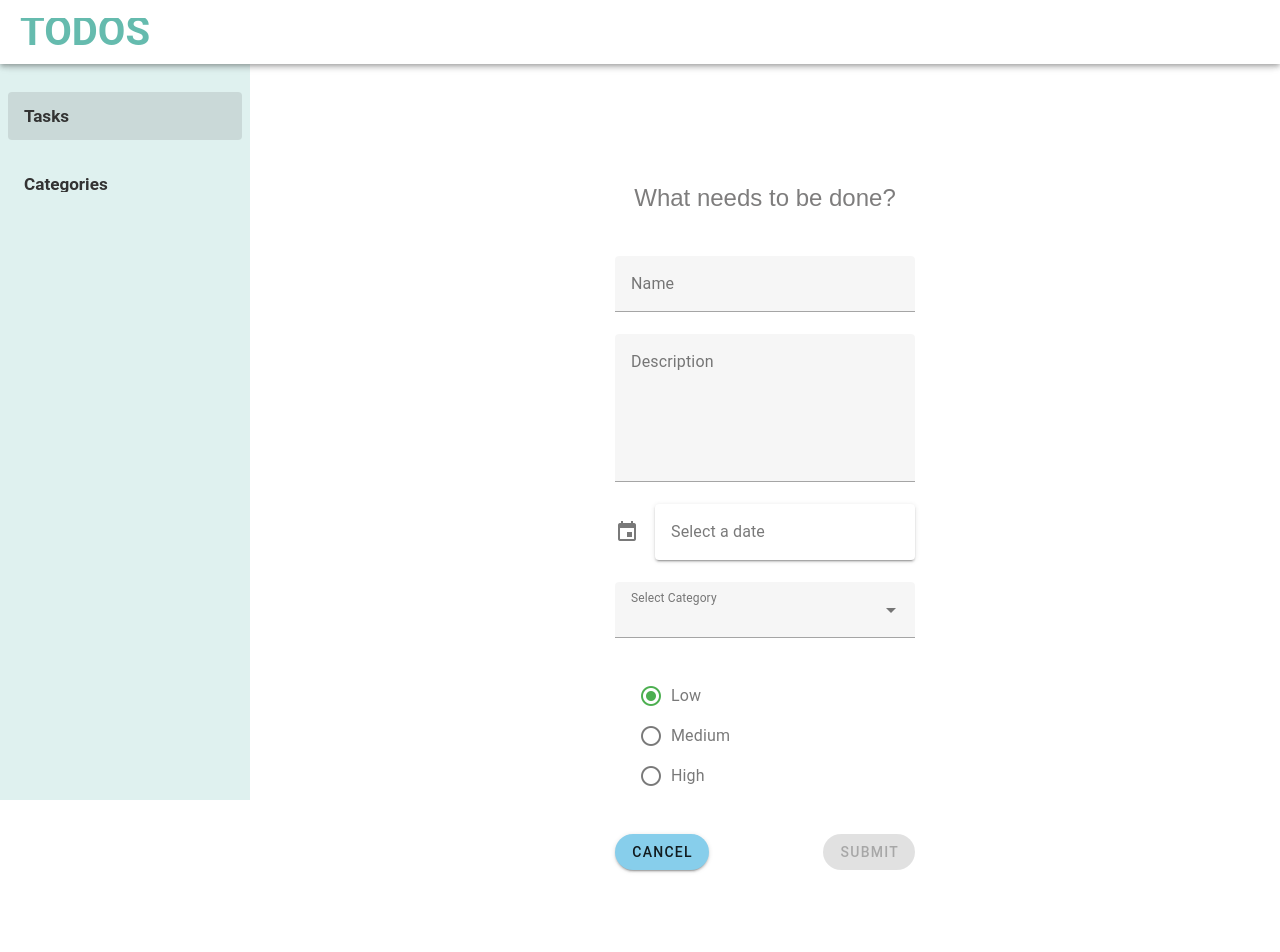
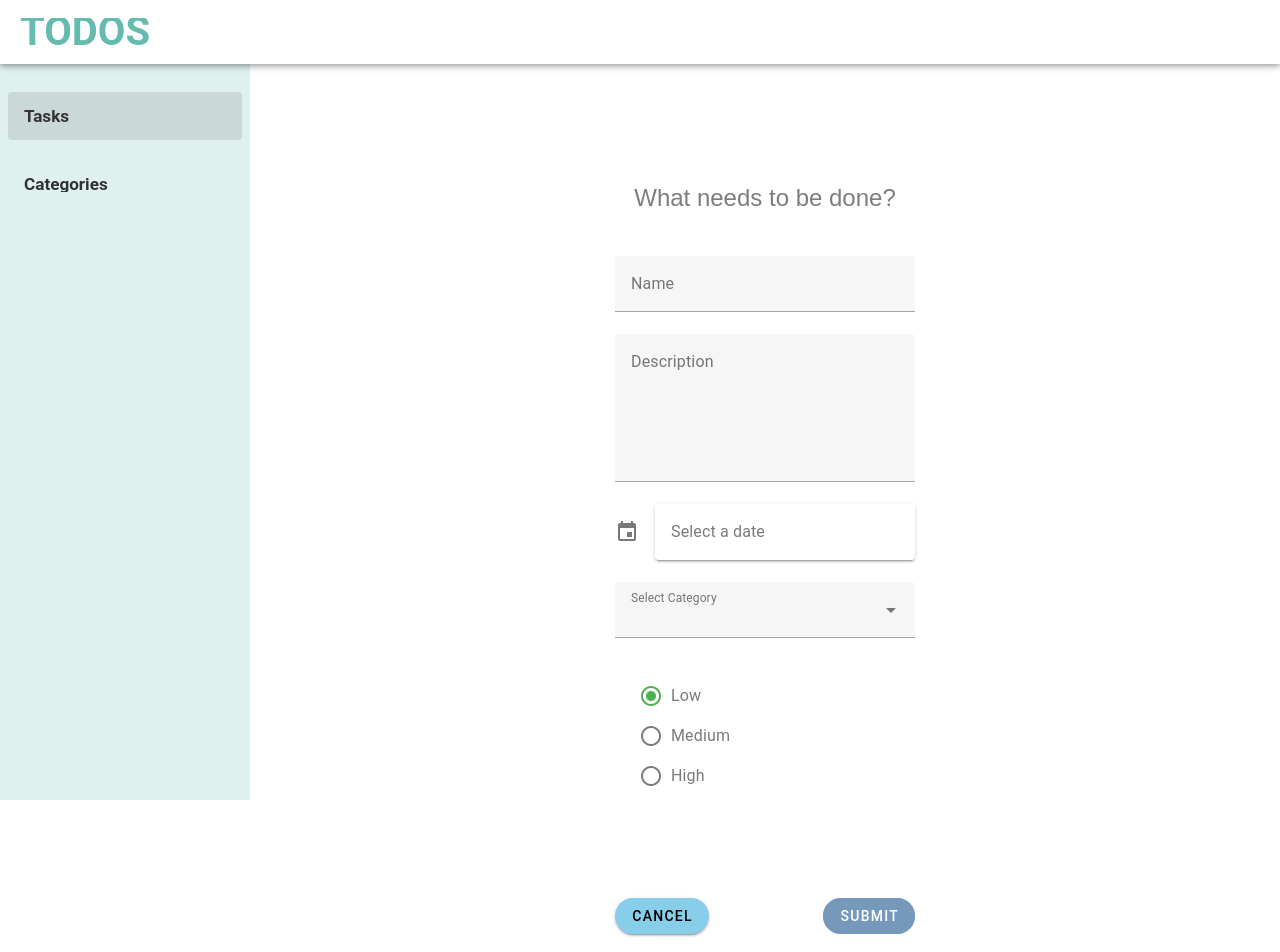
Before and after one commit to marinelakal/To-do-App, a Vue app: page /import in a window 1280 px wide. Shown: the top 952 px of the page. Before the commit the page ends 886 px from the top, so only its background shows below. Built offline with nearby package versions, Linux system fonts and the light colour scheme.

Commit message:
Refactor Form Elements into Components

```diff
--- a/src/components/Base/BaseButton.vue
+++ b/src/components/Base/BaseButton.vue
@@ -3,6 +3,7 @@
     @click="handleClick"
     class="my-4 mt-16"
     :color="props.color"
+    :disabled="props.disabled"
   >
     {{ props.label }}
   </v-btn>
@@ -19,13 +20,17 @@ const props = defineProps({
     type: String,
     default: 'primary',
     validator: (value) => {
-      const isValid = ['primary', 'secondary', 'accent'].includes(value);
+      const isValid = ['primary', 'secondary', 'accent', '#87ceeb', '#004080'].includes(value);
       if (!isValid) {
         console.warn(`Invalid color prop: ${value}`);
       }
       return isValid;
     },
   },
+  disabled: {
+    type: Boolean,
+    default: false
+  }
 });
 
 
--- a/src/components/Base/BaseCard.vue
+++ b/src/components/Base/BaseCard.vue
@@ -1,11 +1,15 @@
 <template>
-    <v-card flat>
+  <v-card flat class="form-card">
     <v-card-title>
       <slot name="title"></slot>
     </v-card-title>
+    <v-card-subtitle>
+      <slot name="subtitle"></slot>
+    </v-card-subtitle>
     <v-card-text>
       <slot name="content"></slot>
     </v-card-text>
+    <slot name="actions"></slot>
   </v-card>
   </template>
 
--- a/src/components/Categories/CategoryAppForm.vue
+++ b/src/components/Categories/CategoryAppForm.vue
@@ -10,35 +10,39 @@
       @submit.prevent="submitForm"
       ref="form"
     >
-      <v-card class="form-card">
-        <v-card-title>
+      <BaseCard>
+        <template #title>
           <h2>{{ categoryTitle }}</h2>
-        </v-card-title>
-        <v-card-subtitle class="mb-4">
+        </template>
+        <template #subtitle>
           <p>Please fill in the details below:</p>
-        </v-card-subtitle>
+        </template>
+        <template #content>
           <BaseTextField
             v-model="name"
             label="Name"
             :rules="nameRules"
           ></BaseTextField>
+        </template>
+        <template #actions>
           <div class="button-container">
-          <v-btn
+            <BaseButton
+              label="cancel"
               class="clear-btn"
               @click="handleCancel"
-          >
-            cancel
-          </v-btn>
-          <v-btn
+              color="#87ceeb"
+            />
+            <BaseButton
+              label="submit"
               class="submit-btn"
               :class="{'disabled-button': !valid}"
-            type="submit"
               :disabled="!valid"
-          >
-            submit
-          </v-btn>
+              color="#004080"
+              @click="submitForm"
+            />
           </div>
-      </v-card>
+        </template>
+      </BaseCard>
     </v-form>
   </v-sheet>
 </template>
@@ -48,7 +52,8 @@ import { ref, watch, computed } from 'vue';
 import { useCategoryStore } from '@/stores/useCategoryStore';
 import { useRouter } from 'vue-router';
 import BaseTextField from '@/components/Base/BaseTextField.vue';
-
+import BaseButton from '../Base/BaseButton.vue';
+import BaseCard from '../Base/BaseCard.vue';
 const name = ref('');
 const valid = ref(false);
 const form = ref(null);
--- a/src/components/Tasks/TaskAppForm.vue
+++ b/src/components/Tasks/TaskAppForm.vue
@@ -57,21 +57,21 @@
           </v-radio-group>
         </v-container>
 
-      <div class="todo-form-button-container">
-        <v-btn
+        <div class="button-container">
+          <BaseButton
+              label="cancel"
               class="todo-form-clear-btn"
               @click="handleCancel"
-        >
-          cancel
-        </v-btn>
-        <v-btn
+              color="#87ceeb"
+          />
+          <BaseButton
+              label="submit"
               class="todo-form-submit-btn"
-          :class="{ 'todo-form-disabled-button': !valid }"
-          type="submit"
+              :class="{'disabled-button': !valid}"
               :disabled="!valid"
-        >
-          submit
-        </v-btn>
+              @click="submit"
+              color="#004080"
+          />
         </div>
     </v-form>
   </v-sheet>
@@ -86,6 +86,7 @@ import BaseTextField from '@/components/Base/BaseTextField.vue';
 import BaseTextArea from '../Base/BaseTextArea.vue';
 import BaseSelect from '../Base/BaseSelect.vue';
 import BaseDateInput from '../Base/BaseDateInput.vue';
+import BaseButton from '../Base/BaseButton.vue';
 
 // Reactive variables
 const valid = ref(false);
@@ -207,7 +208,7 @@ function submit() {
   font-family: Arial, sans-serif;
 }
 
-.todo-form-button-container {
+.button-container {
   display: flex;
   justify-content: space-between;
   color: white ;
```
Lines whose indentation alone changed are shown as unchanged.
